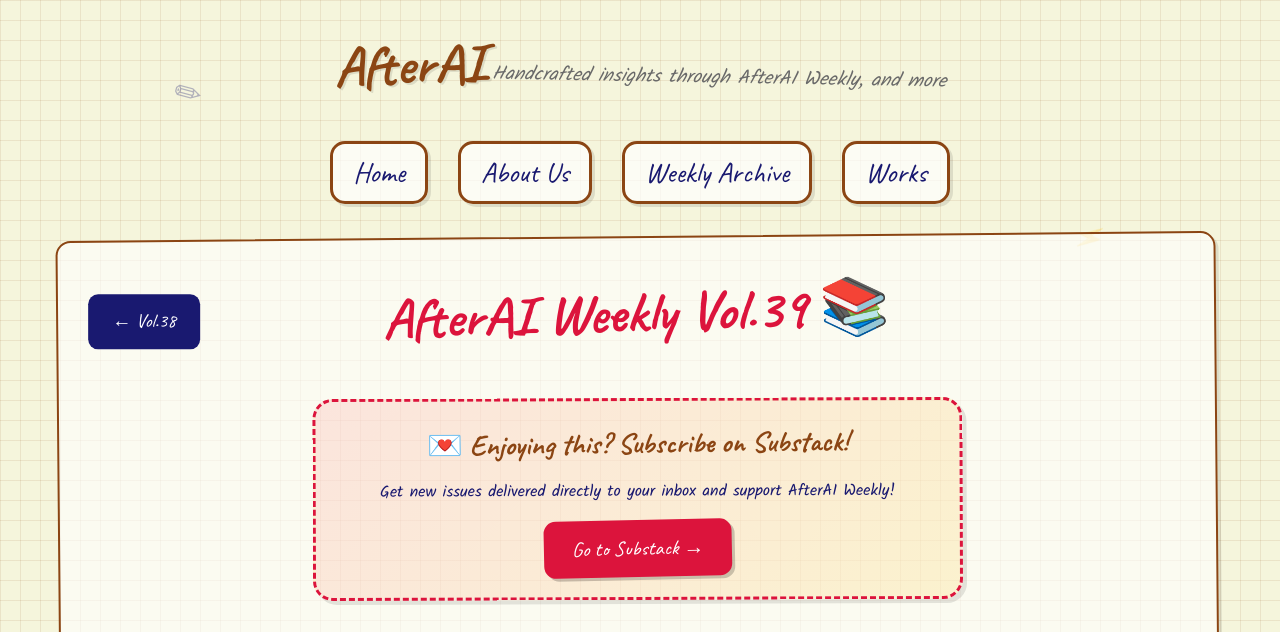
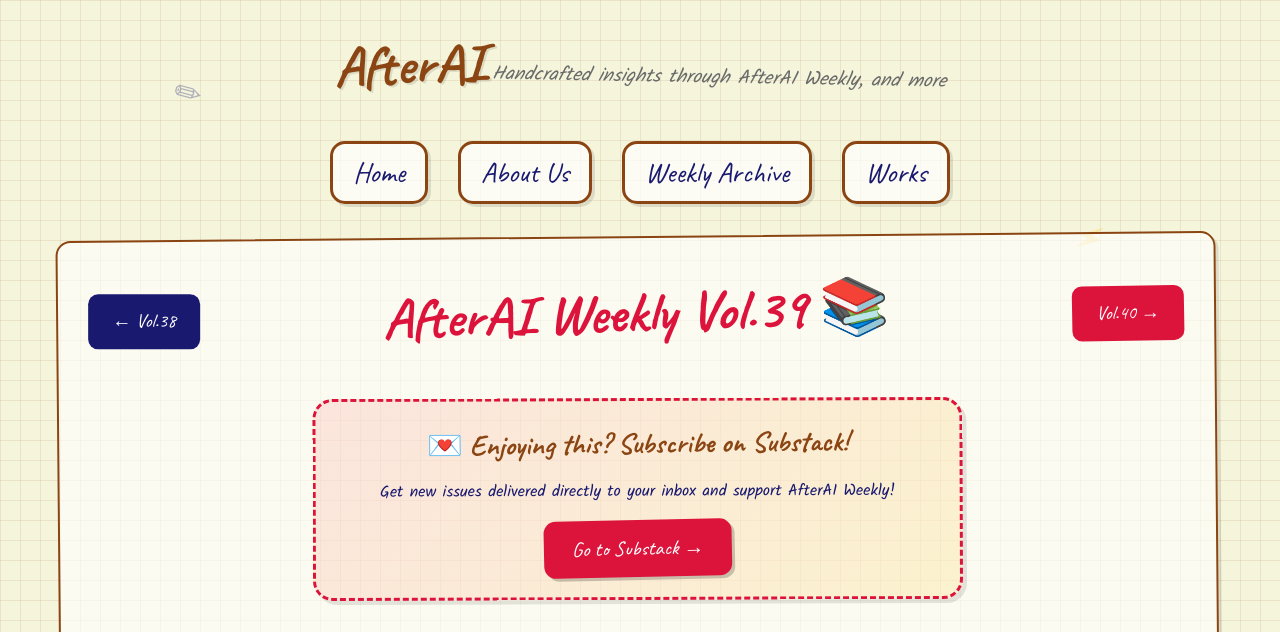
Before and after one commit to AfterAILab/AfterAILab.github.io, a Jekyll site: the page built from weekly/vol39.html, in a window 1280 px wide and 900 px high, cut to the strip 0-632 px from the top of the window. Built offline with Jekyll 4.4.1, drawn with Linux system fonts in a browser that asks for light colours.

Commit message:
Add Vol. 40

```diff
--- a/_data/weekly_issues.yml
+++ b/_data/weekly_issues.yml
@@ -119,3 +119,5 @@
   slug: vol38
 - number: 39
   slug: vol39
+- number: 40
+  slug: vol40
--- /dev/null
+++ b/weekly/vol40.html
@@ -0,0 +1,5 @@
+---
+layout: weekly_issue
+title: "AfterAI Weekly Vol.40"
+slug: vol40
+---
```
Also changed, not shown: img/weekly/en/vol40-en.jpg (added).
